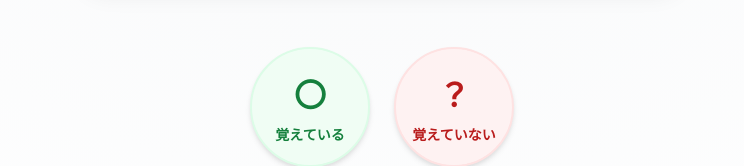
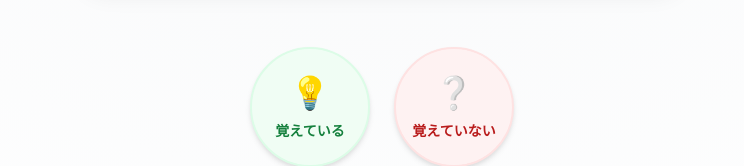
Before and after one commit to Rainnnnnnnn-maker/toeic_website_ver2.0, a Next.js app: page /study in a window 1280 px wide. Shown: the part 553-719 px from the top of the page, without its empty margins (258-1002 px from the left). Built offline with nearby package versions, Linux system fonts and the light colour scheme.

Commit message:
style(StudyClient): replace text icons with emoji for better visual clarity

```diff
--- a/src/app/study/StudyClient.tsx
+++ b/src/app/study/StudyClient.tsx
@@ -91,7 +91,7 @@ export default function StudyClient({ words }: Props) {
             onClick={handleRemembered}
             aria-label="覚えている"
           >
-            <span className={styles.buttonIcon}>〇</span>
+            <span className={styles.buttonIcon}>💡</span>
             <span className={styles.buttonLabel}>覚えている</span>
           </button>
 
@@ -100,7 +100,7 @@ export default function StudyClient({ words }: Props) {
             onClick={handleForgot}
             aria-label="覚えていない"
           >
-            <span className={styles.buttonIcon}>？</span>
+            <span className={styles.buttonIcon}>❔</span>
             <span className={styles.buttonLabel}>覚えていない</span>
           </button>
         </section>
```
